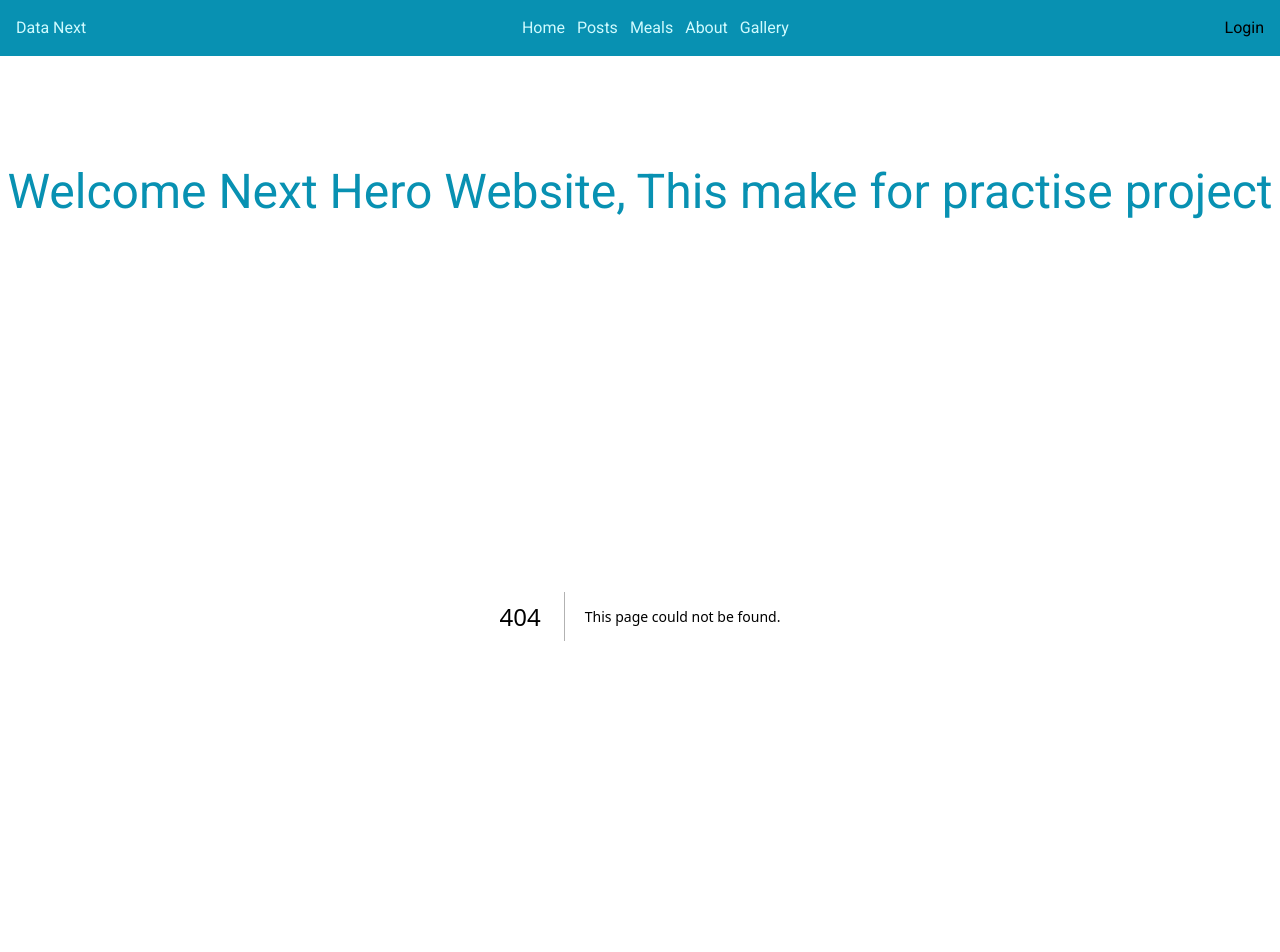
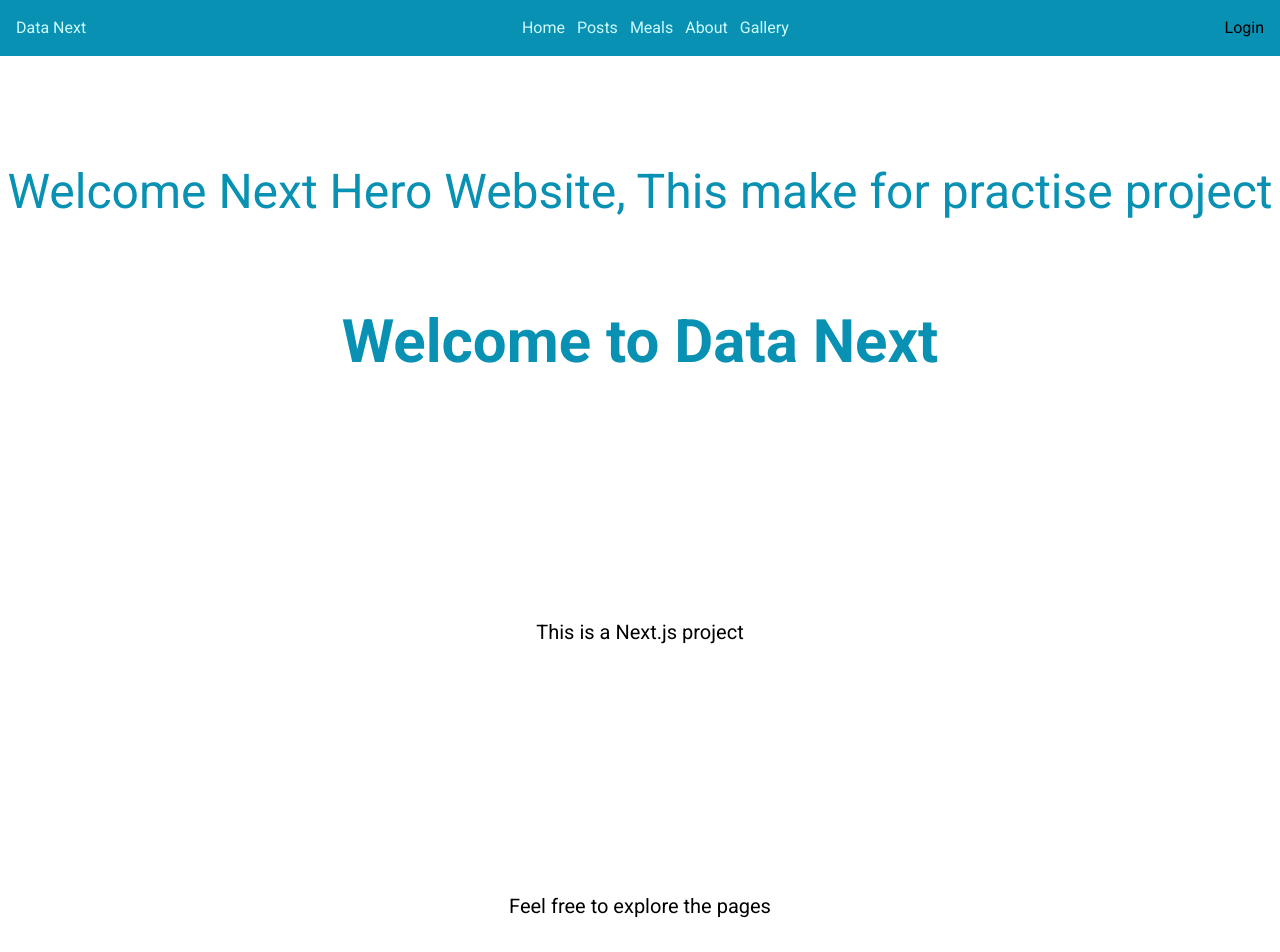
Before and after one commit to arifulislamk/data-fetch-next, a Next.js app: page / in a window 1280 px wide. Before the commit this address had no page. Shown: the top 952 px of the page. Built offline with nearby package versions, Linux system fonts and the light colour scheme.

Commit message:
error solv

```diff
--- /dev/null
+++ b/src/app/page.js
@@ -0,0 +1,9 @@
+export default function Home() {
+  return (
+    <main className="flex min-h-screen flex-col items-center justify-between p-24">
+      <h1 className="text-6xl text-center font-bold text-cyan-600">Welcome to Data Next</h1>
+      <p className="text-xl text-center">This is a Next.js project</p>
+      <p className="text-xl text-center">Feel free to explore the pages</p>
+    </main>
+  );
+}
--- a/src/app/posts/page.jsx
+++ b/src/app/posts/page.jsx
@@ -13,7 +13,7 @@
 
 const postpage = async () => {
   const posts = await getData();
-  console.log(posts);
+  // console.log(posts);
   return (
     <div className="">
       <h2>All Posts</h2>
```
